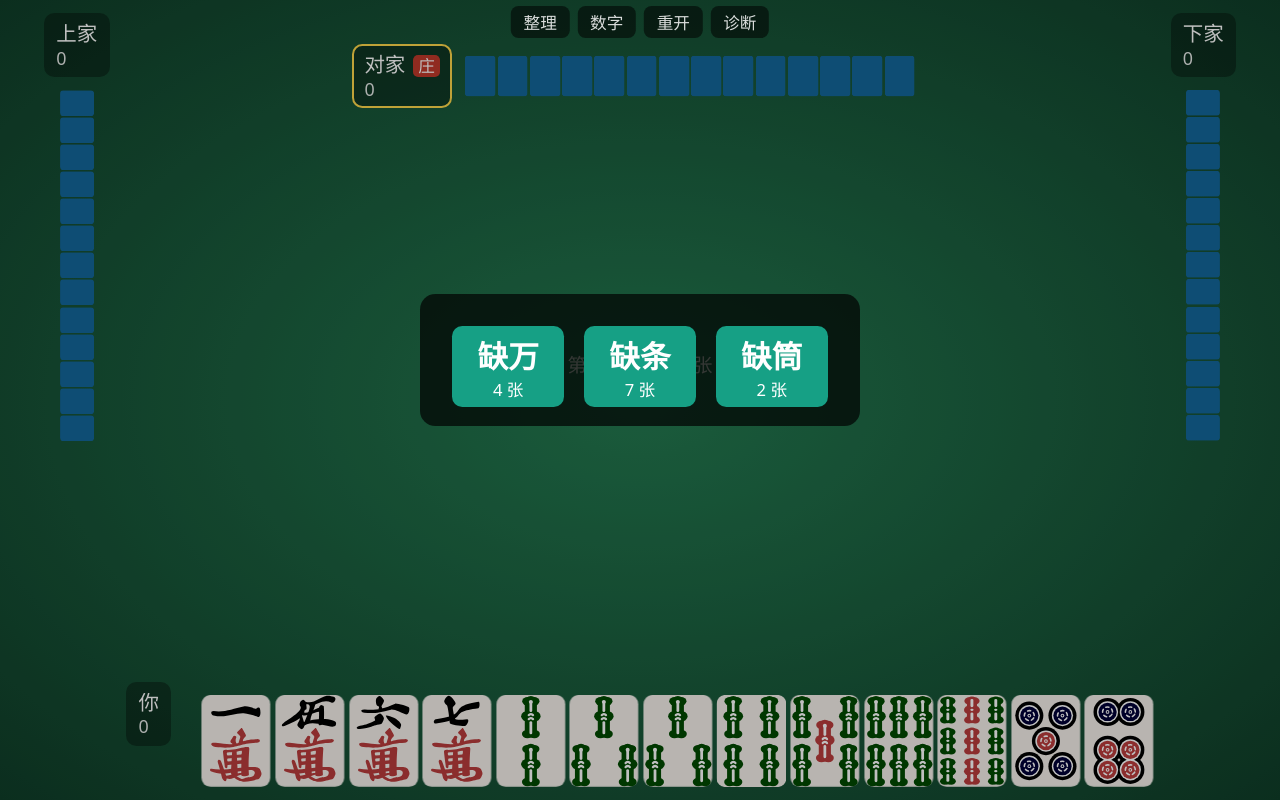
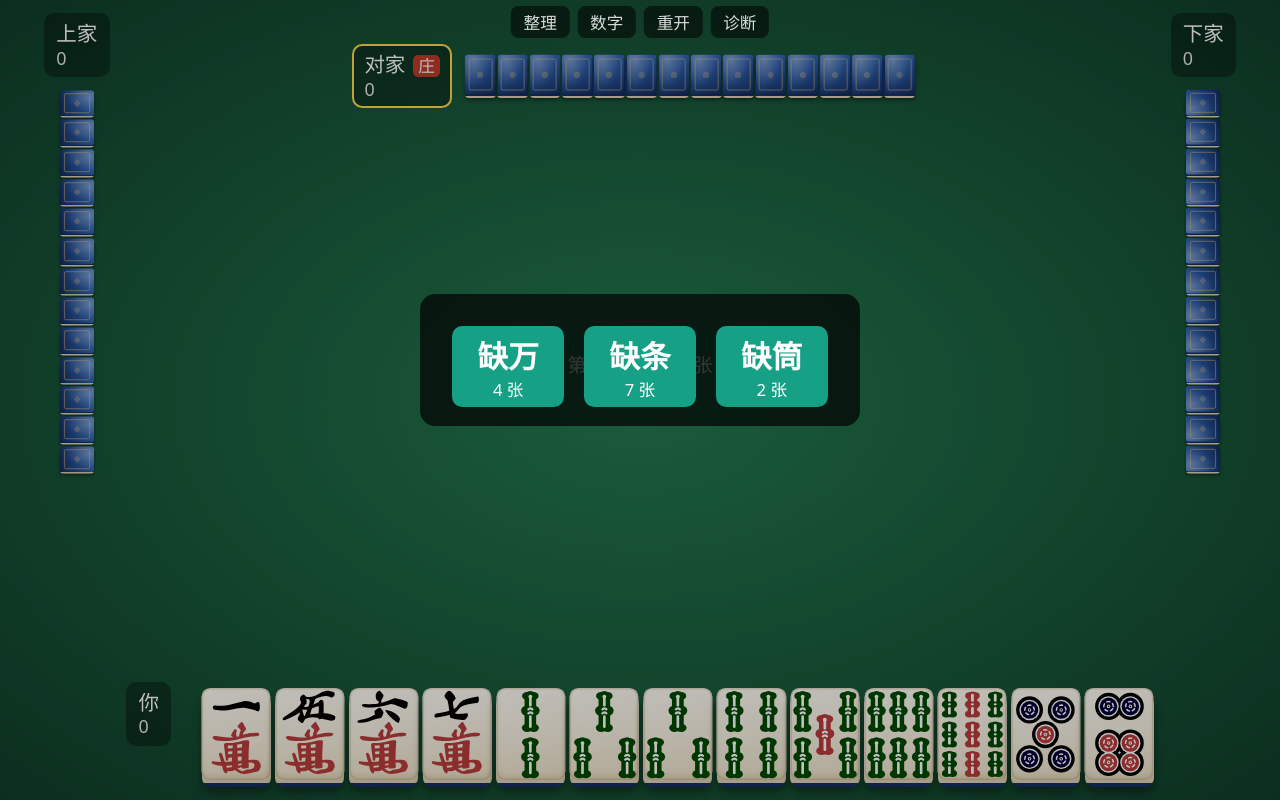
Before and after one commit to dragon-fish/sichuan-mahjong, a Vue app: page / in a window 1280 px wide. Built offline with nearby package versions, Linux system fonts and the light colour scheme.

Commit message:
style: ivory tiles with depth, lacquered backs and a shared colour palette

```diff
--- a/src/App.vue
+++ b/src/App.vue
@@ -9,7 +9,10 @@ onMounted(() => session.resume() || session.startRound())
 
 <template>
   <MahjongTable :session="session" />
-  <div class="portrait-hint">请把手机横过来 📱↻</div>
+  <div class="portrait-hint">
+    <div class="phone" />
+    <div>请横屏</div>
+  </div>
 </template>
 
 <style>
@@ -17,13 +20,42 @@ onMounted(() => session.resume() || session.startRound())
   /* Table unit: everything scales with the smaller of width and height. */
   --u: min(1vw, 2.1dvh);
   font-family: system-ui, -apple-system, 'PingFang SC', 'Microsoft YaHei', sans-serif;
+
+  --felt-hi: #1f6f58;
+  --felt: #13493c;
+  --felt-lo: #071f1a;
+  --gold: #ecc36a;
+  --gold-hi: #fff0c2;
+  --gold-lo: #a9792b;
+  --panel: rgba(6, 22, 19, 0.72);
+  --panel-line: rgba(236, 195, 106, 0.28);
+  --text: #f3efe2;
+  --text-dim: rgba(243, 239, 226, 0.62);
+
+  --ivory-hi: #fffdf6;
+  --ivory: #f6efdf;
+  --ivory-lo: #ddd0b4;
+  --back-hi: #3d74c6;
+  --back: #234f97;
+  --back-lo: #142f62;
+
+  --suit-m: #d9473f;
+  --suit-s: #2f9a62;
+  --suit-p: #3a6fd8;
+  --seat-0: linear-gradient(150deg, #f2c25b, #b77a1d);
+  --seat-1: linear-gradient(150deg, #43c3b0, #157466);
+  --seat-2: linear-gradient(150deg, #ef7d8d, #a8334a);
+  --seat-3: linear-gradient(150deg, #9c8af0, #5442b0);
+  --up: #7ee2a0;
+  --down: #ff8a7a;
 }
 html,
 body {
   margin: 0;
   height: 100%;
   overflow: hidden;
-  background: #0f3d28;
+  background: var(--felt-lo);
+  color: var(--text);
   touch-action: manipulation;
   user-select: none;
   -webkit-user-select: none;
@@ -38,14 +70,35 @@ button {
 }
 @media (orientation: portrait) {
   .portrait-hint {
-    display: grid;
-    place-items: center;
+    display: flex;
+    flex-direction: column;
+    align-items: center;
+    justify-content: center;
+    gap: 6vw;
     position: fixed;
     inset: 0;
     z-index: 100;
-    background: #0f3d28;
-    color: #fff;
-    font-size: 6vw;
+    background: radial-gradient(ellipse at 50% 40%, var(--felt-hi), var(--felt-lo) 75%);
+    color: var(--gold-hi);
+    font-size: 5vw;
+    letter-spacing: 0.3em;
+  }
+  .portrait-hint .phone {
+    width: 16vw;
+    height: 28vw;
+    border: 1.4vw solid var(--gold);
+    border-radius: 3vw;
+    animation: rotate-phone 2.4s ease-in-out infinite;
+  }
+}
+@keyframes rotate-phone {
+  0%,
+  25% {
+    transform: rotate(0);
+  }
+  55%,
+  100% {
+    transform: rotate(-90deg);
   }
 }
 </style>
--- a/src/ui/MjTile.vue
+++ b/src/ui/MjTile.vue
@@ -31,7 +31,7 @@ const sideways = computed(() => props.rot === 90 || props.rot === 270)
 </script>
 
 <template>
-  <span class="tile" :class="{ sideways, dim, raised, hot, que, focus }" :style="{ '--w': w }" :data-tile="tile ?? undefined">
+  <span class="tile" :class="{ sideways, dim, raised, hot, que, focus, facedown: tile === null }" :style="{ '--w': w }" :data-tile="tile ?? undefined">
     <span
       class="body"
       :class="tile === null ? 'back' : 'front'"
@@ -48,16 +48,34 @@ const sideways = computed(() => props.rot === 90 || props.rot === 270)
 .tile {
   --tw: calc(var(--w) * var(--u));
   --th: calc(var(--tw) * 4 / 3);
+  --r: calc(var(--tw) * 0.13);
+  /* visible tile edge below the face */
+  --thick: calc(var(--tw) * 0.1);
   position: relative;
   display: inline-block;
   flex: none;
   width: var(--tw);
   height: var(--th);
-  transition: transform 0.12s;
+  margin-bottom: var(--thick);
+  transition: transform 0.16s cubic-bezier(0.3, 1.5, 0.6, 1);
 }
 .tile.sideways {
   width: var(--th);
   height: var(--tw);
+}
+/* Edge + cast shadow, always pointing down on screen, also for rotated tiles. */
+.tile::before {
+  content: '';
+  position: absolute;
+  inset: 0;
+  border-radius: var(--r);
+  transform: translateY(var(--thick));
+  background: linear-gradient(to bottom, var(--ivory-lo) 0 calc(100% - var(--thick) * 0.55), var(--back-lo) 0);
+  box-shadow: 0 calc(var(--thick) * 0.7) calc(var(--thick) * 1.4) rgba(0, 0, 0, 0.42);
+  transition: box-shadow 0.16s;
+}
+.tile.facedown::before {
+  background: linear-gradient(to bottom, var(--back-lo) 0 calc(100% - var(--thick) * 0.55), var(--ivory-lo) 0);
 }
 .body {
   position: absolute;
@@ -66,72 +84,104 @@ const sideways = computed(() => props.rot === 90 || props.rot === 270)
   width: var(--tw);
   height: var(--th);
   transform: translate(-50%, -50%);
-  background-size: 100% 100%;
-  border-radius: calc(var(--tw) * 0.1);
+  border-radius: var(--r);
 }
 .front {
-  background-image: url('/tiles/Front.svg');
+  background: linear-gradient(168deg, var(--ivory-hi) 0%, var(--ivory) 58%, #ece0c6 100%);
+  box-shadow:
+    inset 0 0 0 max(1px, calc(var(--tw) * 0.022)) rgba(150, 118, 60, 0.22),
+    inset 0 calc(var(--tw) * -0.06) calc(var(--tw) * 0.08) rgba(150, 118, 60, 0.16);
 }
 .back {
-  background-image: url('/tiles/Back.svg');
-  filter: hue-rotate(205deg) saturate(0.8) brightness(0.85);
+  background:
+    radial-gradient(ellipse at 28% 14%, rgba(255, 255, 255, 0.32), transparent 55%),
+    radial-gradient(circle at 50% 50%, rgba(236, 195, 106, 0.28) 0 12%, transparent 13%),
+    linear-gradient(160deg, var(--back-hi), var(--back) 55%, var(--back-lo));
+  box-shadow: inset 0 calc(var(--tw) * -0.05) calc(var(--tw) * 0.08) rgba(0, 0, 0, 0.25);
+}
+/* thin gold inlay */
+.back::after {
+  content: '';
+  position: absolute;
+  inset: 11%;
+  border: max(1px, calc(var(--tw) * 0.03)) solid rgba(236, 195, 106, 0.5);
+  border-radius: calc(var(--tw) * 0.07);
 }
 .body img {
   position: absolute;
-  inset: 0;
-  width: 100%;
-  height: 100%;
+  inset: 2%;
+  width: 96%;
+  height: 96%;
   pointer-events: none;
 }
 .raised {
   transform: translateY(-22%);
 }
+.raised::before {
+  box-shadow: 0 calc(var(--th) * 0.2) calc(var(--thick) * 3) rgba(0, 0, 0, 0.35);
+}
 .dim .body {
+  filter: brightness(0.55) saturate(0.7);
+}
+.dim::before {
   filter: brightness(0.55);
 }
-.que .body {
-  box-shadow: inset 0 0 0 999px rgba(255, 90, 60, 0.18);
+.que .front {
+  background: linear-gradient(168deg, #fff0ea 0%, #f9dcd1 58%, #efc6b7 100%);
+}
+.hot .body {
+  outline: calc(var(--u) * 0.28) solid var(--gold);
+  outline-offset: calc(var(--u) * 0.04);
+  animation: hot-glow 1.6s ease-in-out infinite;
 }
 .focus .body {
-  outline: calc(var(--u) * 0.3) solid #36d1ff;
-  outline-offset: calc(var(--u) * -0.05);
-  filter: brightness(1.08);
+  outline: calc(var(--u) * 0.3) solid #5fe3ff;
+  outline-offset: calc(var(--u) * 0.02);
+  filter: brightness(1.06) drop-shadow(0 0 calc(var(--u) * 0.7) rgba(95, 227, 255, 0.85));
+  animation: none;
+}
+@keyframes hot-glow {
+  50% {
+    filter: drop-shadow(0 0 calc(var(--u) * 0.8) rgba(255, 214, 110, 0.95));
+  }
 }
 .rank {
   position: absolute;
-  left: 4%;
-  top: 2%;
+  left: 5%;
+  top: 3%;
   min-width: 28%;
   padding: 0 4%;
   border-radius: calc(var(--tw) * 0.08);
-  font: bold calc(var(--tw) * 0.3) / 1.15 system-ui, sans-serif;
+  font: 700 calc(var(--tw) * 0.3) / 1.15 system-ui, sans-serif;
+  font-variant-numeric: tabular-nums;
   text-align: center;
   color: #fff;
+  box-shadow: 0 1px 2px rgba(0, 0, 0, 0.3);
   pointer-events: none;
 }
 .rank.m {
-  background: #c0392b;
+  background: var(--suit-m);
 }
 .rank.s {
-  background: #1e8449;
+  background: var(--suit-s);
 }
 .rank.p {
-  background: #1f4e9c;
+  background: var(--suit-p);
 }
 .ting {
   position: absolute;
   left: 50%;
   top: 0;
-  transform: translate(-50%, -110%);
-  padding: 0 calc(var(--tw) * 0.08);
-  border-radius: calc(var(--tw) * 0.2);
-  background: #27ae60;
+  transform: translate(-50%, -118%);
+  padding: 0 calc(var(--tw) * 0.12);
+  border-radius: 999px;
+  background: linear-gradient(#5fd896, #1f955a);
+  border: max(1px, calc(var(--tw) * 0.025)) solid rgba(255, 255, 255, 0.75);
   color: #fff;
-  font: bold calc(var(--tw) * 0.3) / 1.3 system-ui, sans-serif;
+  font: 700 calc(var(--tw) * 0.3) / 1.35 system-ui, sans-serif;
+  text-shadow: 0 1px 0 rgba(0, 0, 0, 0.25);
+  box-shadow: 0 calc(var(--u) * 0.2) calc(var(--u) * 0.4) rgba(0, 0, 0, 0.35);
   pointer-events: none;
   white-space: nowrap;
 }
-.hot .body {
-  box-shadow: 0 0 0 calc(var(--u) * 0.25) #ffd84a;
-}
 </style>
```
